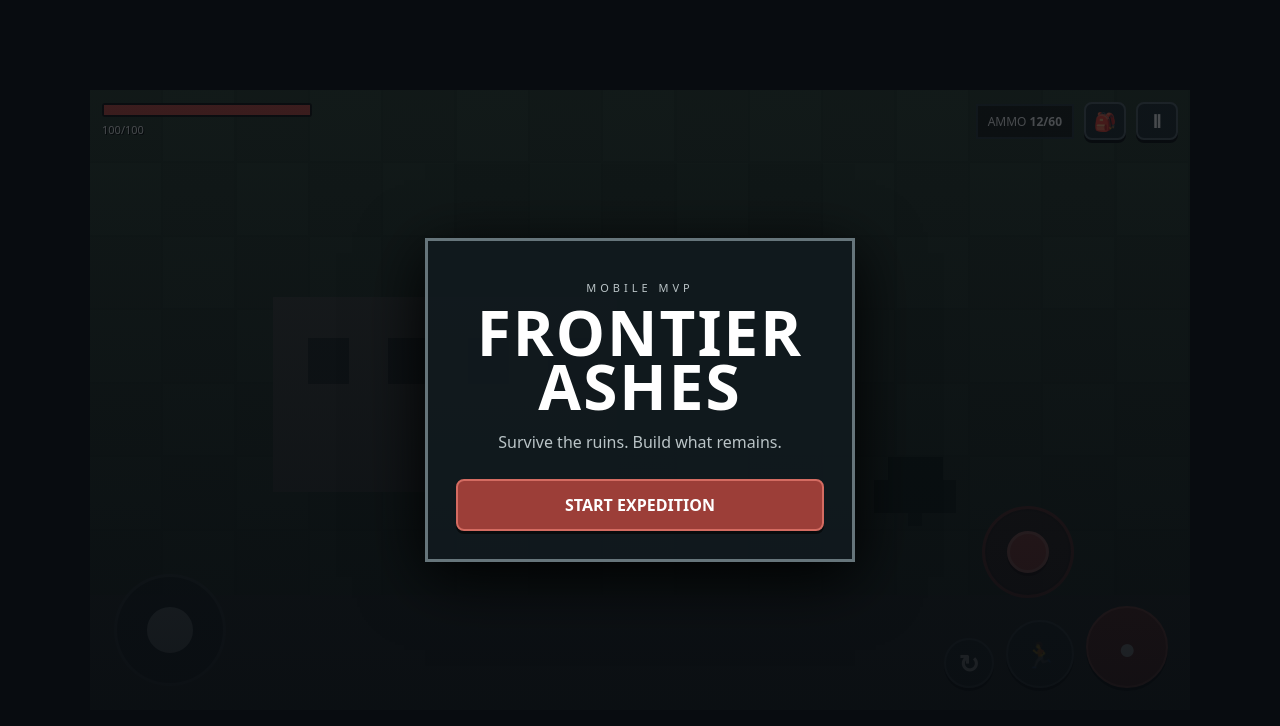
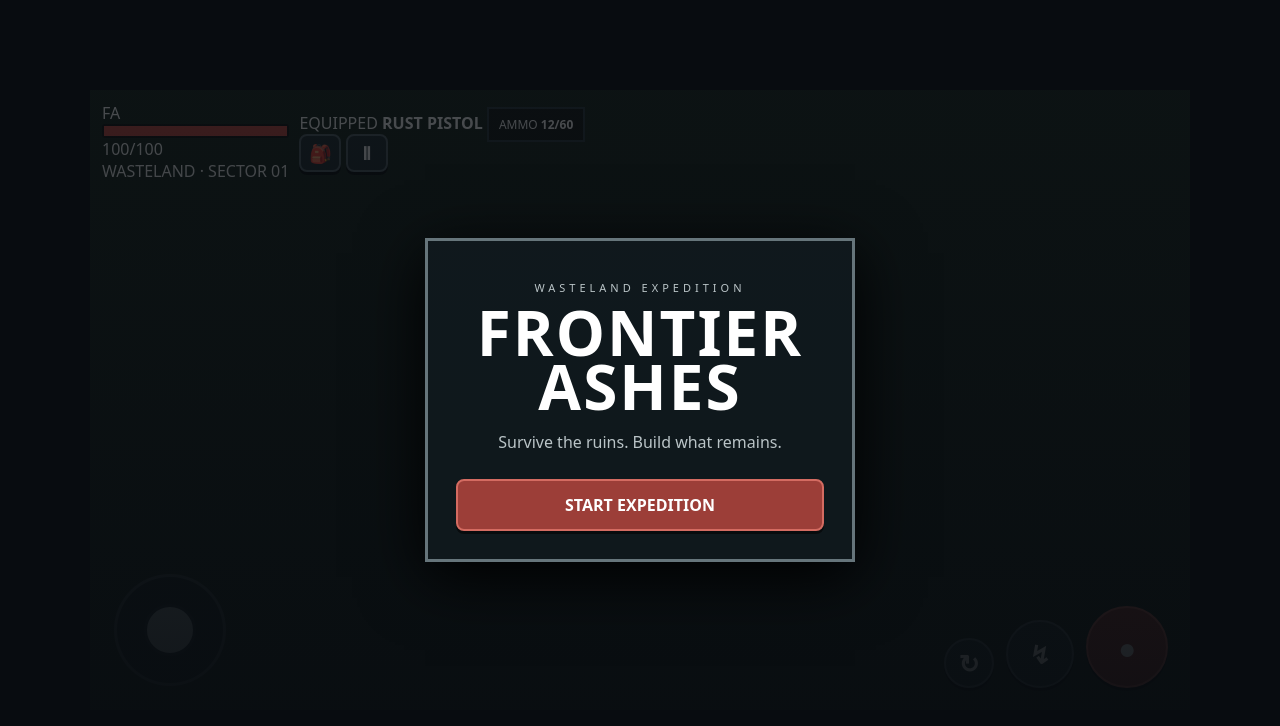
Before and after one commit to Quejsia/frontier-ashes, a plain HTML site: page index.html in a window 1280 px wide. Drawn offline with Linux system fonts and the light colour scheme.

Commit message:
Frontier Ashes: rebuild landscape HUD and controls

```diff
--- a/index.html
+++ b/index.html
@@ -3,44 +3,75 @@
 <head>
   <meta charset="UTF-8">
   <meta name="viewport" content="width=device-width,initial-scale=1,maximum-scale=1,user-scalable=no,viewport-fit=cover">
-  <meta name="theme-color" content="#101820">
-  <title>Frontier Ashes — Mobile MVP</title>
+  <meta name="theme-color" content="#0b1013">
+  <title>Frontier Ashes</title>
   <link rel="stylesheet" href="style.css">
 </head>
 <body>
   <main id="game-shell">
     <canvas id="game" width="480" height="270"></canvas>
+
     <section id="hud">
-      <div class="status"><div class="bar hp"><span id="hp-fill"></span></div><span id="hp-text">100/100</span></div>
-      <div class="ammo">AMMO <b id="ammo-text">12/60</b></div>
-      <button id="inventory-btn" class="hud-btn">🎒</button>
-      <button id="pause-btn" class="hud-btn">Ⅱ</button>
+      <div class="hud-left">
+        <div class="profile">
+          <div class="profile-icon">FA</div>
+          <div class="bars">
+            <div class="bar hp"><span id="hp-fill"></span></div>
+            <span id="hp-text">100/100</span>
+          </div>
+        </div>
+        <div class="sector"><span class="dot"></span> WASTELAND · SECTOR 01</div>
+      </div>
+
+      <div class="hud-right">
+        <div class="weapon-card">
+          <span class="weapon-label">EQUIPPED</span>
+          <b>RUST PISTOL</b>
+          <span class="ammo">AMMO <strong id="ammo-text">12/60</strong></span>
+        </div>
+        <button id="inventory-btn" class="hud-btn" aria-label="Inventory">🎒</button>
+        <button id="pause-btn" class="hud-btn" aria-label="Pause">Ⅱ</button>
+      </div>
     </section>
+
     <section id="message"></section>
-    <div id="aim-zone" aria-label="Aim area"><div id="aim-reticle"></div></div>
-    <div id="aim-joystick" class="aim-joystick" aria-label="Aim joystick"><div id="aim-stick"></div></div>
-    <div id="joystick" class="joystick"><div id="stick"></div></div>
+
+    <div id="joystick" class="joystick" aria-label="Move joystick">
+      <div class="joy-ring"></div><div id="stick"></div>
+    </div>
+
     <button id="interact" class="interact hidden">OPEN</button>
+
     <div id="actions">
-      <button id="reload" class="action small">↻</button>
-      <button id="dodge" class="action">🏃</button>
-      <button id="shoot" class="action shoot">●</button>
+      <button id="reload" class="action small" aria-label="Reload">↻</button>
+      <button id="dodge" class="action" aria-label="Dodge">↯</button>
+      <button id="shoot" class="action shoot" aria-label="Aim and fire"><span class="crosshair">●</span></button>
     </div>
+
+    <div class="control-hint">DRAG FIRE BUTTON TO AIM · RELEASE TO STOP</div>
+
     <div id="loot-panel" class="panel hidden">
-      <h2>Supply Crate</h2><div id="loot-list"></div>
+      <div class="panel-head"><div><span class="panel-kicker">SUPPLY CACHE</span><h2>Supply Crate</h2></div><span class="panel-count">LOOT</span></div>
+      <div id="loot-list"></div>
       <button id="take-all" class="primary">TAKE ALL</button>
       <button id="close-loot" class="secondary">CLOSE</button>
     </div>
-    <div id="inventory-panel" class="panel hidden">
-      <h2>Inventory</h2><div id="inventory-list"></div>
+
+    <div id="inventory-panel" class="panel inventory-panel hidden">
+      <div class="panel-head"><div><span class="panel-kicker">FIELD GEAR</span><h2>Inventory</h2></div><span class="panel-count">BACKPACK</span></div>
+      <div id="inventory-list"></div>
       <button id="close-inventory" class="secondary">CLOSE</button>
     </div>
+
     <div id="pause-panel" class="panel hidden">
-      <h2>PAUSED</h2><p>Frontier Ashes — Mobile MVP</p>
+      <div class="panel-head"><div><span class="panel-kicker">EXPEDITION</span><h2>PAUSED</h2></div></div>
+      <p>Frontier Ashes — survive the ruins.</p>
       <button id="resume" class="primary">RESUME</button>
     </div>
+
     <div id="start-screen">
-      <div class="title-card"><p class="eyebrow">MOBILE MVP</p><h1>FRONTIER<br>ASHES</h1>
+      <div class="title-card">
+        <p class="eyebrow">WASTELAND EXPEDITION</p><h1>FRONTIER<br>ASHES</h1>
         <p>Survive the ruins. Build what remains.</p>
         <button id="start" class="primary">START EXPEDITION</button>
       </div>
```
